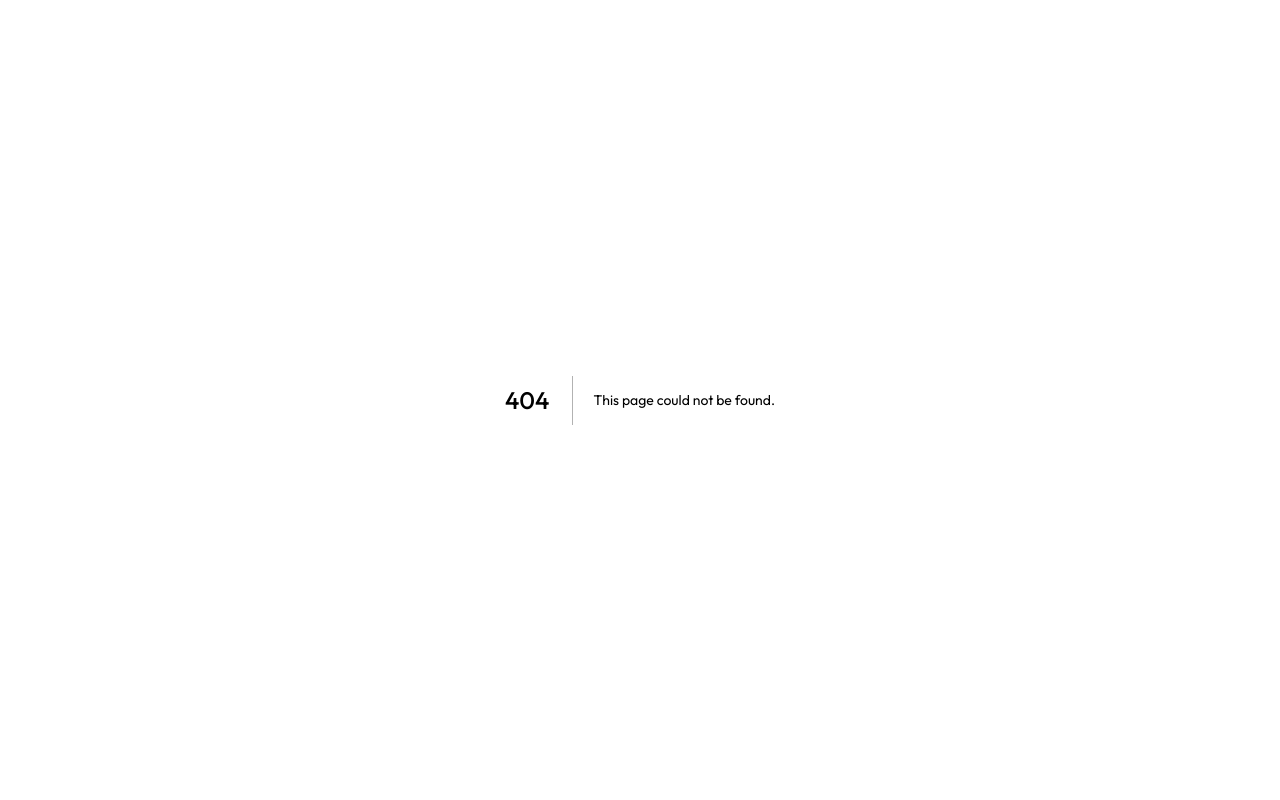
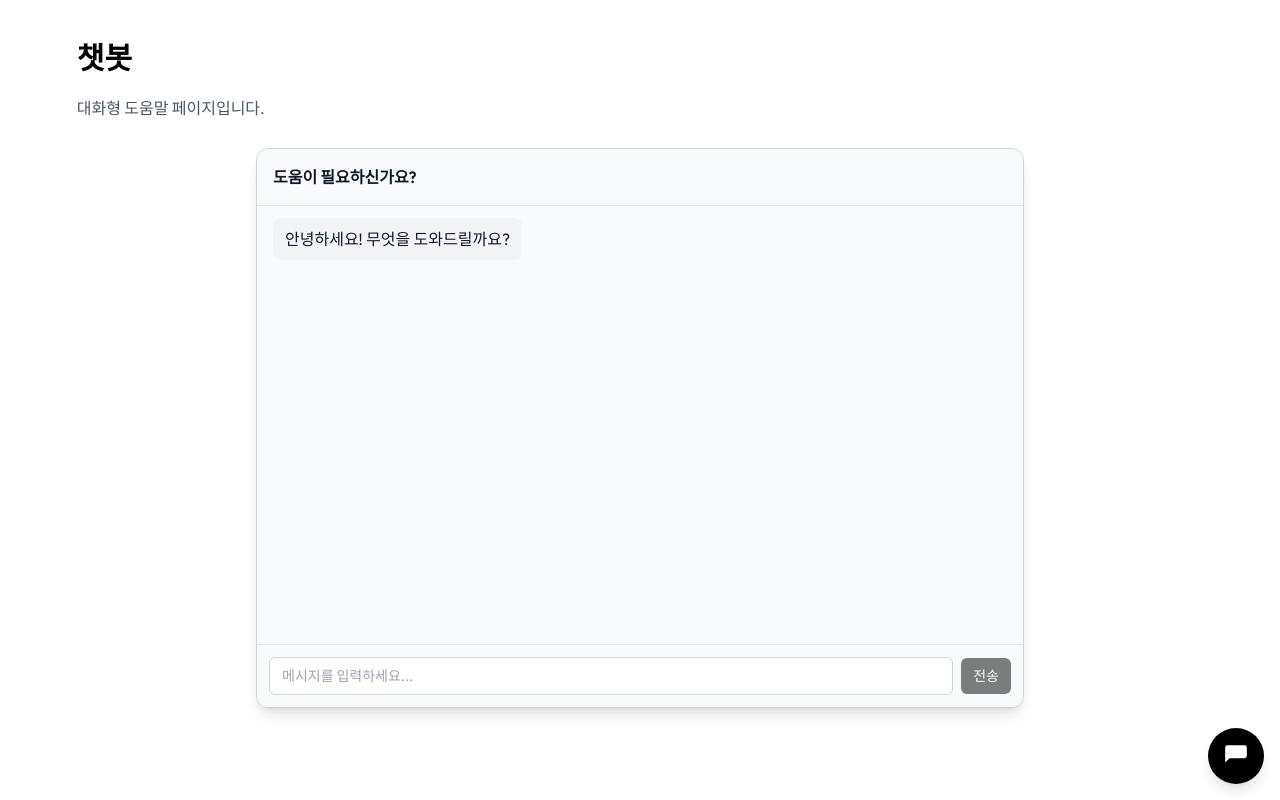
Before and after one commit to kys980819/portfolio, a Next.js app: page /chat in a window 1280 px wide. Before the commit this address had no page. Built offline with nearby package versions, Linux system fonts and the light colour scheme; a web font is replaced by a local one.

Commit message:
프로팅버튼으로 동작하는 챗봇과 페이지 마지막에 챗봇이 보이도록 업데이트

```diff
--- /dev/null
+++ b/app/chat/page.js
@@ -0,0 +1,12 @@
+'use client'
+import Chatbot from "../components/Chatbot";
+
+export default function ChatPage() {
+  return (
+    <main className="min-h-[calc(100vh-120px)] px-[6%] py-10">
+      <h1 className="text-3xl font-semibold mb-4">챗봇</h1>
+      <p className="text-gray-600 mb-6 dark:text-gray-300">대화형 도움말 페이지입니다.</p>
+      <Chatbot mode="inline" />
+    </main>
+  );
+}
--- /dev/null
+++ b/app/components/Chatbot.jsx
@@ -0,0 +1,147 @@
+"use client";
+
+import { useEffect, useRef, useState } from "react";
+import { useChatbot } from "./ChatbotProvider";
+
+export default function Chatbot({ mode = "floating" }) {
+	const [isOpen, setIsOpen] = useState(mode === "inline");
+	const { messages, setMessages, listRef } = useChatbot();
+	const [input, setInput] = useState("");
+	const panelRef = useRef(null);
+
+	useEffect(() => {
+		if (!listRef?.current) return;
+		listRef.current.scrollTop = listRef.current.scrollHeight;
+	}, [messages, isOpen]);
+
+	useEffect(() => {
+		function onKeyDown(e) {
+			if (e.key === "Escape") setIsOpen(false);
+		}
+		window.addEventListener("keydown", onKeyDown);
+		return () => window.removeEventListener("keydown", onKeyDown);
+	}, []);
+
+	function toggle() {
+		if (mode === "inline") return;
+		setIsOpen((v) => !v);
+	}
+
+	function handleSubmit(e) {
+		e.preventDefault();
+		const trimmed = input.trim();
+		if (!trimmed) return;
+		const userMsg = { role: "user", content: trimmed };
+		setMessages((prev) => [...prev, userMsg]);
+		setInput("");
+
+		// 간단한 에코/가이드 응답 (후에 실제 백엔드/서드파티 연결 가능)
+		const reply =
+			trimmed.match(/(email|메일|연락|contact)/i)
+				? "연락 감사합니다! 상단의 연락처 또는 이메일로 메시지 주세요. 이메일: your@email.com"
+				: trimmed.match(/(프로젝트|project|work)/i)
+				? "프로젝트가 궁금하시면 상단 메뉴의 Work 섹션을 확인해 주세요."
+				: "좋은 질문이에요! 더 자세히 알려주시면 도와드릴게요.";
+
+		setTimeout(() => {
+			setMessages((prev) => [...prev, { role: "assistant", content: reply }]);
+		}, 450);
+	}
+
+	return (
+		<div aria-live="polite">
+			{mode === "floating" && (
+				<button
+					onClick={toggle}
+					aria-expanded={isOpen}
+					aria-controls="chatbot-panel"
+					title={isOpen ? "닫기" : "챗봇 열기"}
+					className="fixed right-4 bottom-4 z-50 rounded-full bg-black text-white shadow-lg transition hover:opacity-90 focus:outline-none focus:ring-2 focus:ring-offset-2 focus:ring-black w-14 h-14 flex items-center justify-center"
+				>
+					<span className="sr-only">Chatbot</span>
+					{/* 간단한 말풍선 아이콘 */}
+					<svg
+						width="26"
+						height="26"
+						viewBox="0 0 24 24"
+						fill="none"
+						xmlns="http://www.w3.org/2000/svg"
+					>
+						<path
+							d="M20 2H4a2 2 0 0 0-2 2v14l4-4h14a2 2 0 0 0 2-2V4a2 2 0 0 0-2-2z"
+							fill="currentColor"
+						/>
+					</svg>
+				</button>
+			)}
+
+			{isOpen && (
+				<div
+					id="chatbot-panel"
+					ref={panelRef}
+					className={
+						mode === "floating"
+							? "fixed right-4 bottom-20 z-50 w-[320px] sm:w-[380px] max-h-[70vh] flex flex-col bg-gray-50 text-gray-900 border border-gray-300 rounded-xl shadow-2xl overflow-hidden"
+							: "w-full max-w-3xl mx-auto my-6 h-[70vh] flex flex-col bg-gray-50 text-gray-900 border border-gray-300 rounded-xl shadow-lg overflow-hidden"
+					}
+					role="dialog"
+					aria-label="채팅 상담"
+				>
+					<header className="flex items-center justify-between px-4 py-3 border-b border-gray-200 bg-gray-50">
+						<div className="font-semibold">도움이 필요하신가요?</div>
+						{mode === "floating" && (
+							<button
+								onClick={() => setIsOpen(false)}
+								className="p-1 rounded hover:bg-gray-100 focus:outline-none focus:ring-2 focus:ring-offset-2 focus:ring-gray-400"
+								title="닫기"
+							>
+								<span className="sr-only">닫기</span>
+								<svg width="20" height="20" viewBox="0 0 24 24" fill="none" xmlns="http://www.w3.org/2000/svg">
+									<path d="M6 6l12 12M6 18L18 6" stroke="currentColor" strokeWidth="2" strokeLinecap="round" />
+								</svg>
+							</button>
+						)}
+					</header>
+
+					<ul ref={listRef} className="flex-1 overflow-y-auto px-4 py-3 space-y-2">
+						{messages.map((m, i) => (
+							<li key={i} className={m.role === "assistant" ? "text-left" : "text-right"}>
+								<span
+									className={
+										"inline-block px-3 py-2 rounded-lg leading-relaxed " +
+										(m.role === "assistant"
+											? "bg-gray-100 text-gray-900"
+											: "bg-black text-white")
+									}
+								>
+									{m.content}
+								</span>
+							</li>)
+						)}
+					</ul>
+
+					<form onSubmit={handleSubmit} className="p-3 border-t border-gray-200 bg-gray-50">
+						<label htmlFor="chatbot-input" className="sr-only">메시지 입력</label>
+						<div className="flex items-center gap-2">
+							<input
+								id="chatbot-input"
+								type="text"
+								value={input}
+								onChange={(e) => setInput(e.target.value)}
+								placeholder="메시지를 입력하세요..."
+								className="flex-1 rounded-md border border-gray-300 px-3 py-2 text-sm focus:outline-none focus:ring-2 focus:ring-black"
+							/>
+							<button
+								type="submit"
+								className="rounded-md bg-black text-white px-3 py-2 text-sm hover:opacity-90 disabled:opacity-50"
+								disabled={!input.trim()}
+							>
+								전송
+							</button>
+						</div>
+					</form>
+				</div>
+			)}
+		</div>
+	);
+}
--- /dev/null
+++ b/app/components/ChatbotProvider.jsx
@@ -0,0 +1,25 @@
+"use client";
+import { createContext, useContext, useMemo, useState, useRef, useEffect } from "react";
+
+const ChatbotContext = createContext(null);
+
+export function ChatbotProvider({ children }) {
+  const [messages, setMessages] = useState([
+    { role: "assistant", content: "안녕하세요! 무엇을 도와드릴까요?" },
+  ]);
+  const listRef = useRef(null);
+
+  useEffect(() => {
+    if (!listRef.current) return;
+    listRef.current.scrollTop = listRef.current.scrollHeight;
+  }, [messages]);
+
+  const value = useMemo(() => ({ messages, setMessages, listRef }), [messages]);
+  return <ChatbotContext.Provider value={value}>{children}</ChatbotContext.Provider>;
+}
+
+export function useChatbot() {
+  const ctx = useContext(ChatbotContext);
+  if (!ctx) throw new Error("useChatbot must be used within ChatbotProvider");
+  return ctx;
+}
--- a/app/components/Navbar.jsx
+++ b/app/components/Navbar.jsx
@@ -44,6 +44,7 @@ const Navbar = ({isDarkMode, setIsDarkMode}) => {
           <li><a className='font-Ovo' href="#about">About me</a></li>
           <li><a className='font-Ovo' href="#services">services</a></li>
           <li><a className='font-Ovo' href="#work">My work</a></li>
+          <li><a className='font-Ovo' href="/chat">Chat</a></li>
         </ul>
 
         <div className='flex items-center gap-4'>
@@ -70,6 +71,7 @@ const Navbar = ({isDarkMode, setIsDarkMode}) => {
           <li><a className='font-Ovo' onClick={closeMenu} href="#about">About me</a></li>
           <li><a className='font-Ovo' onClick={closeMenu} href="#services">services</a></li>
           <li><a className='font-Ovo' onClick={closeMenu} href="#work">My work</a></li>
+          <li><a className='font-Ovo' onClick={closeMenu} href="/chat">Chat</a></li>
         </ul>
       </nav>
     </>
--- a/app/components/Work.jsx
+++ b/app/components/Work.jsx
@@ -1,6 +1,7 @@
 import { assets, workData } from '@/assets/assets'
 import Image from 'next/image'
 import React from 'react'
+import Chatbot from './Chatbot'
 
 const Work = (isDarkMode) => {
   return (
@@ -38,6 +39,10 @@ const Work = (isDarkMode) => {
             Show more <Image src={isDarkMode ? assets.right_arrow_bold_dark : assets.right_arrow_bold} alt='Right arrow' className='w-4' />
         </a>
 
+        <div className='mt-8'>
+          <Chatbot mode="inline" />
+        </div>
+
     </div>
   )
 }
--- a/app/layout.js
+++ b/app/layout.js
@@ -1,5 +1,7 @@
 import { Outfit, Ovo } from "next/font/google";
 import "./globals.css";
+import Chatbot from "./components/Chatbot";
+import { ChatbotProvider } from "./components/ChatbotProvider";
 
 const outfit = Outfit({
   subsets: ["latin"],
@@ -22,7 +24,10 @@ export default function RootLayout({ children }) {
     <html lang="ko" className="scroll-smooth">
       <body className={`${outfit.variable} ${ovo.variable}
       antialiased leading-8 overflow-x-hidden dark:bg-darkTheme dark:text-white`}>
-        {children}
+        <ChatbotProvider>
+          {children}
+          <Chatbot />
+        </ChatbotProvider>
       </body>
     </html>
   );
```
